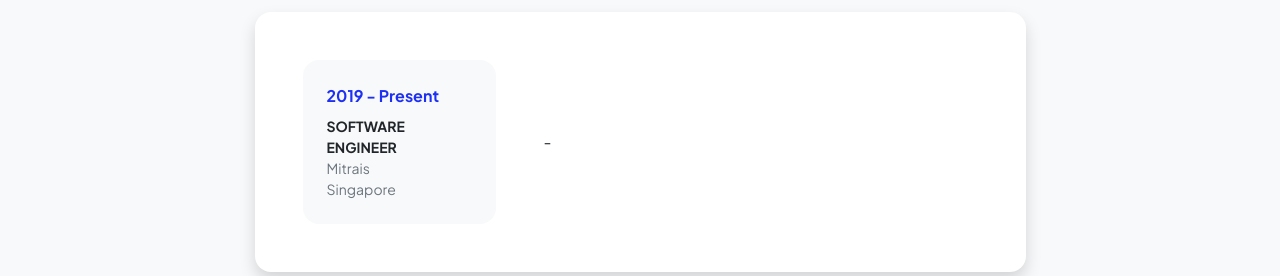
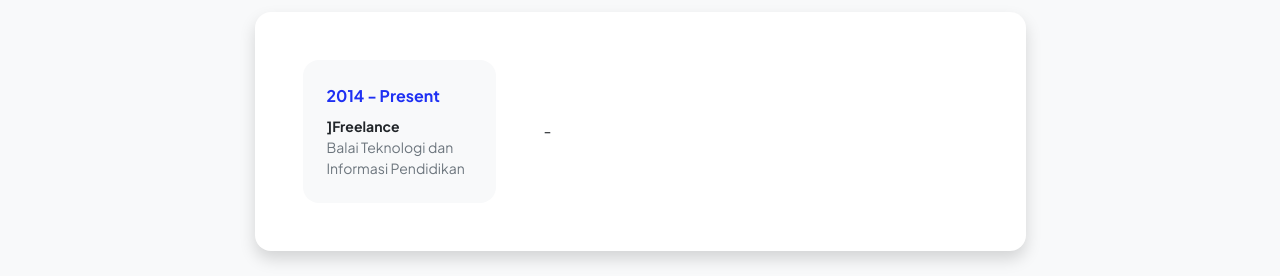
Before and after one commit to xFalzz/Portoff, a plain HTML site: page resume.html in a window 1280 px wide. Shown: the part 296-572 px from the top of the page. Drawn offline with nearby package versions, Linux system fonts and the light colour scheme.

Commit message:
Update resume.html

```diff
--- a/resume.html
+++ b/resume.html
@@ -58,10 +58,9 @@
                                     <div class="row align-items-center gx-5">
                                         <div class="col text-center text-lg-start mb-4 mb-lg-0">
                                             <div class="bg-light p-4 rounded-4">
-                                                <div class="text-primary fw-bolder mb-2">2019 - Present</div>
-                                                <div class="small fw-bolder">SOFTWARE ENGINEER</div>
-                                                <div class="small text-muted">Mitrais</div>
-                                                <div class="small text-muted">Singapore</div>
+                                                <div class="text-primary fw-bolder mb-2">2014 - Present</div>
+                                                <div class="small fw-bolder">]Freelance</div>
+                                                <div class="small text-muted">Balai Teknologi dan Informasi Pendidikan</div>
                                             </div>
                                         </div>
                                         <div class="col-lg-8"><div> - </div></div>
```
